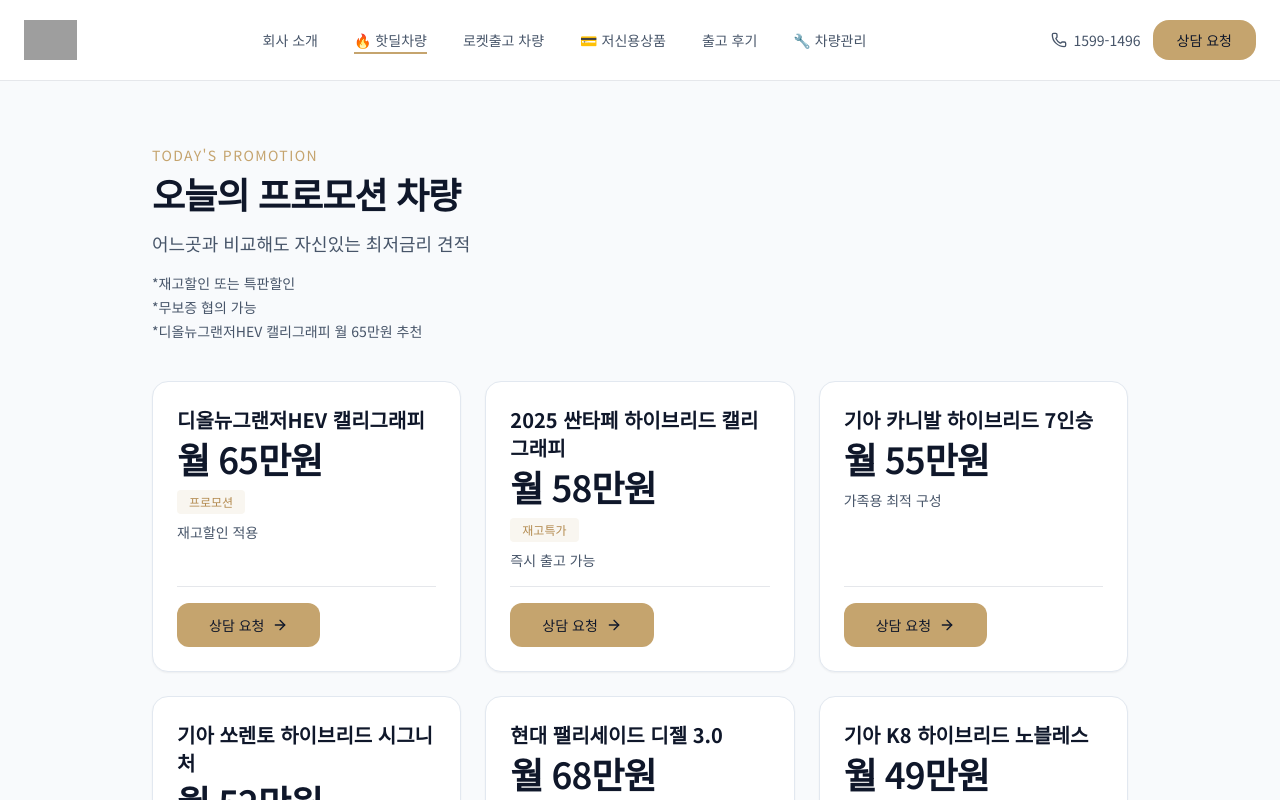
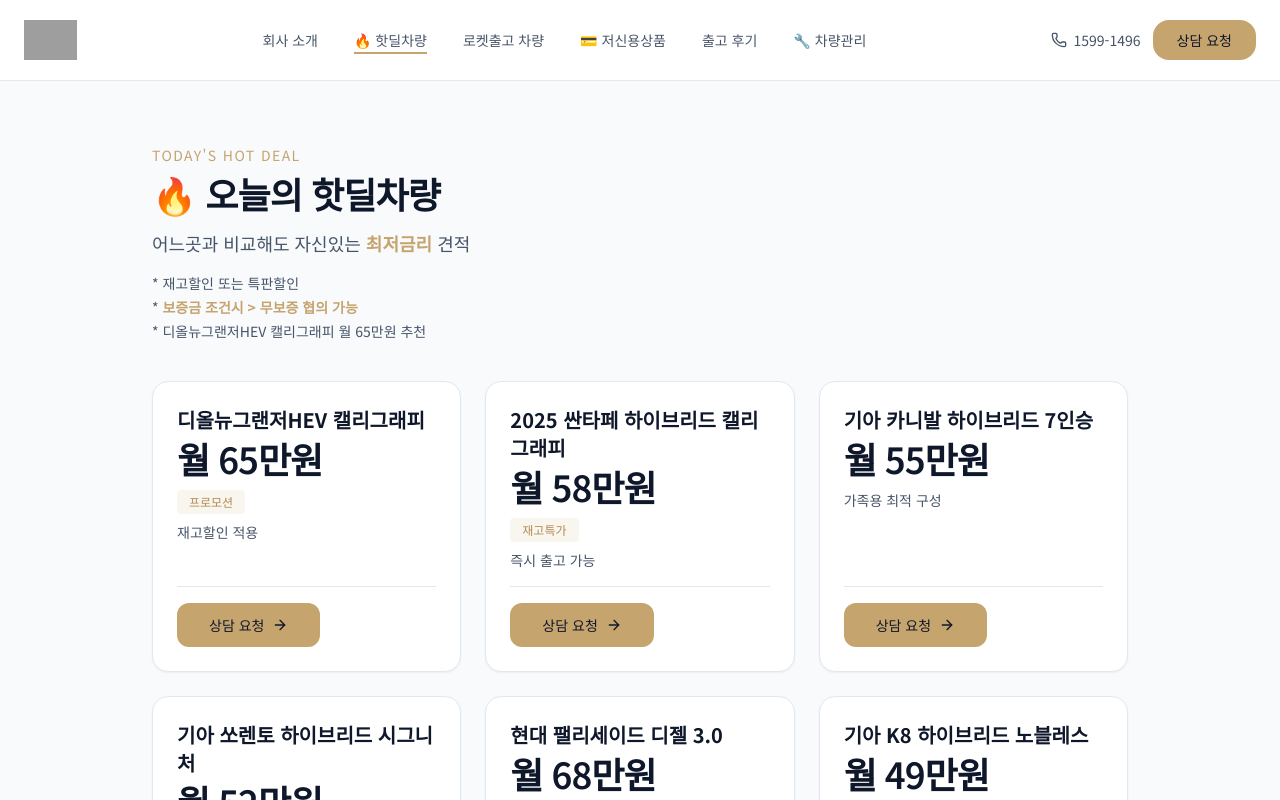
Before and after one commit to sanbada2026/oasis-my-car, a Next.js app: page /special in a window 1280 px wide. Shown: the top 800 px of the page. Built offline with nearby package versions, Linux system fonts and the light colour scheme; grey boxes are pictures that could not be loaded.

Commit message:
Update special page to 🔥 오늘의 핫딜차량, fix text per request (remove rate number, change guarantee text)

```diff
--- a/app/special/page.tsx
+++ b/app/special/page.tsx
@@ -5,17 +5,17 @@ export default function SpecialPage() {
   return (
     <div className="max-w-5xl mx-auto px-6 py-16">
       <div className="max-w-2xl">
-        <div className="text-[#C5A46E] text-sm tracking-widest">TODAY'S PROMOTION</div>
-        <h1 className="section-title mt-2">오늘의 프로모션 차량</h1>
+        <div className="text-[#C5A46E] text-sm tracking-widest">TODAY'S HOT DEAL</div>
+        <h1 className="section-title mt-2">🔥 오늘의 핫딜차량</h1>
         <p className="mt-4 text-lg text-slate-600">
-          어느곳과 비교해도 자신있는 최저금리 견적
+          어느곳과 비교해도 자신있는 <strong className="text-[#C5A46E]">최저금리</strong> 견적
         </p>
       </div>
 
       <ul className="mt-4 space-y-1 text-sm text-slate-600 list-none">
-        <li>*재고할인 또는 특판할인</li>
-        <li>*무보증 협의 가능</li>
-        <li>*디올뉴그랜저HEV 캘리그래피 월 65만원 추천</li>
+        <li>* 재고할인 또는 특판할인</li>
+        <li>* <strong className="text-[#C5A46E]">보증금 조건시 &gt; 무보증 협의 가능</strong></li>
+        <li>* 디올뉴그랜저HEV 캘리그래피 월 65만원 추천</li>
       </ul>
 
       <div className="mt-10 grid gap-6 md:grid-cols-2 lg:grid-cols-3">
```
